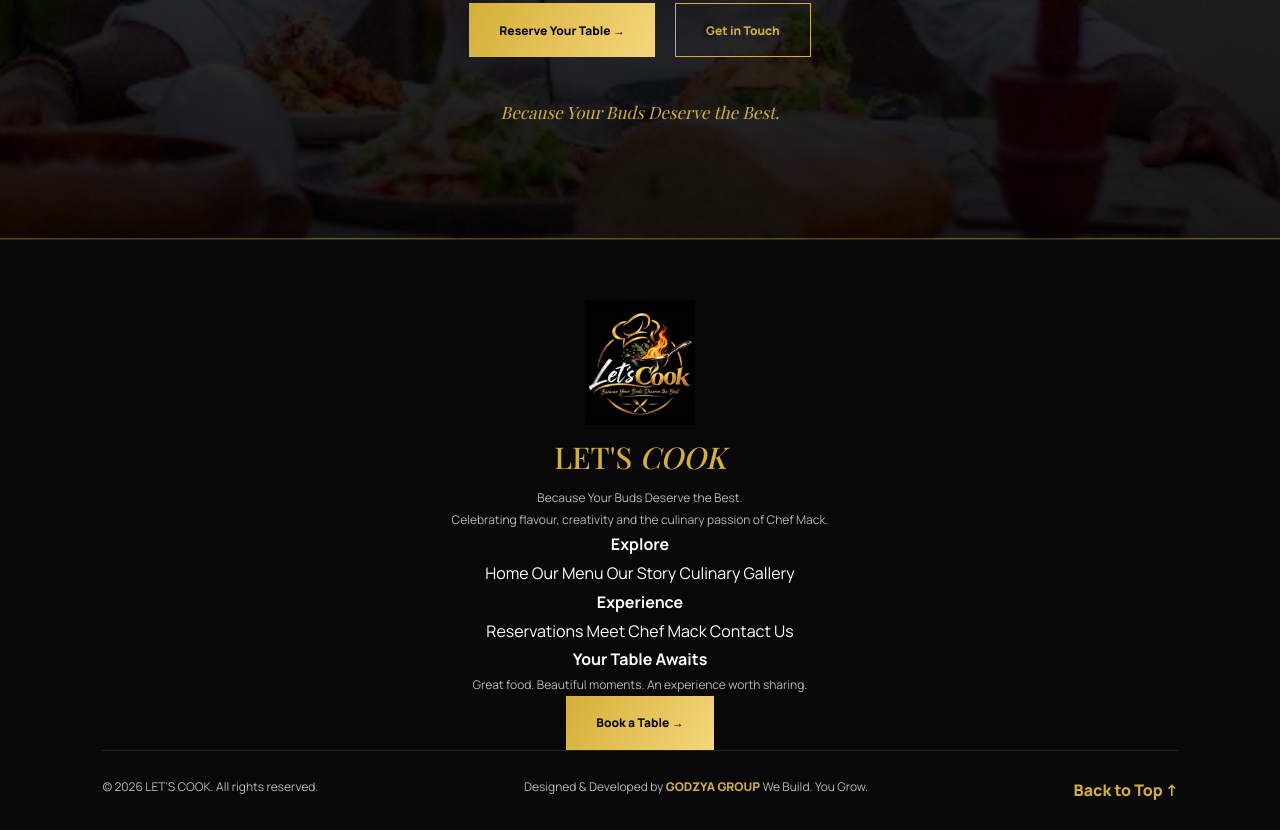
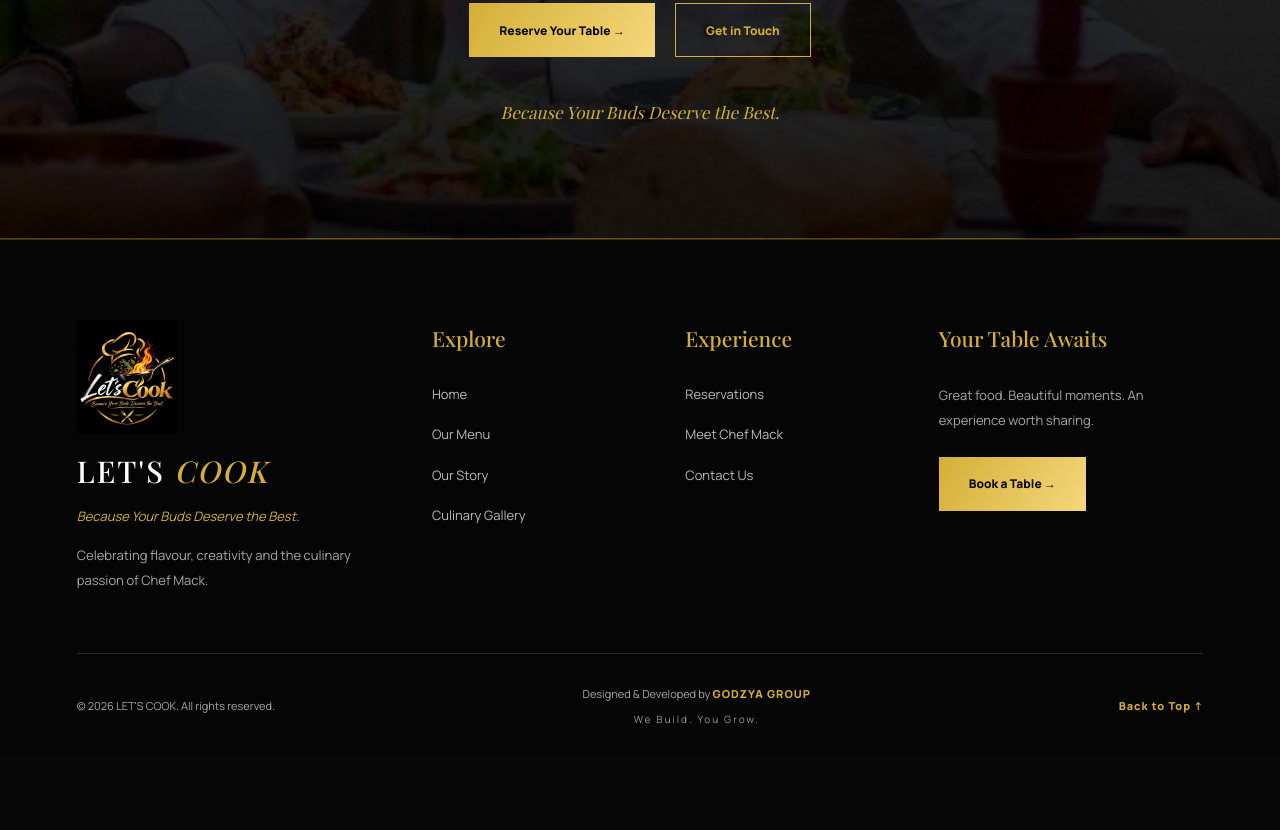
Before and after one commit to deibouya-prog/lets-cook, a plain HTML site: page index.html in a window 1280 px wide. Shown: the part 4631-5461 px from the top of the page. After the commit the page ends 5385 px from the top, so only its background shows below. Drawn offline with nearby package versions, Linux system fonts and the light colour scheme.

Commit message:
Add premium footer styles to style.css

```diff
--- a/style.css
+++ b/style.css
@@ -1,4 +1,3 @@
-
 :root {
     --black: #080808;
     --dark: #111111;
@@ -1072,3 +1071,158 @@ footer p {
     }
 
 }
+
+/* ==================================
+   PREMIUM FOOTER — LET'S COOK
+================================== */
+
+.premium-footer {
+    background: #050505;
+    padding: 80px 6% 25px;
+    text-align: left;
+    border-top: 1px solid rgba(212,175,55,0.25);
+}
+
+.footer-main {
+    display: grid;
+    grid-template-columns: 1.5fr 1fr 1fr 1.3fr;
+    gap: 50px;
+    max-width: 1500px;
+    margin: 0 auto;
+    padding-bottom: 60px;
+}
+
+.footer-brand img {
+    width: 100px;
+    height: auto;
+    margin: 0 0 20px;
+}
+
+.footer-brand h3 {
+    font-family: "Playfair Display", serif;
+    font-size: 30px;
+    color: #ffffff;
+    letter-spacing: 2px;
+}
+
+.footer-brand h3 em {
+    color: var(--gold);
+}
+
+.footer-brand .footer-slogan {
+    color: var(--gold);
+    font-style: italic;
+    margin: 15px 0;
+}
+
+.premium-footer p {
+    font-size: 13px;
+    color: #a8a8a8;
+    line-height: 1.9;
+}
+
+.footer-column h4,
+.footer-invitation h4 {
+    font-family: "Playfair Display", serif;
+    font-size: 21px;
+    font-weight: 500;
+    color: var(--gold);
+    margin-bottom: 25px;
+}
+
+.footer-column a {
+    display: block;
+    width: fit-content;
+    font-size: 13px;
+    color: #bbbbbb;
+    margin-bottom: 17px;
+    transition: color 0.3s ease,
+                transform 0.3s ease;
+}
+
+.footer-column a:hover {
+    color: var(--gold);
+    transform: translateX(5px);
+}
+
+.footer-invitation .btn {
+    display: inline-flex;
+    margin-top: 25px;
+}
+
+.premium-footer .footer-bottom {
+    max-width: 1500px;
+    margin: 0 auto;
+    padding-top: 30px;
+    border-top: 1px solid rgba(212,175,55,0.2);
+    display: flex;
+    justify-content: space-between;
+    align-items: center;
+    gap: 25px;
+}
+
+.premium-footer .footer-bottom p {
+    font-size: 11px;
+}
+
+.developer-credit {
+    text-align: center;
+}
+
+.developer-credit a {
+    color: var(--gold);
+    font-weight: 800;
+    letter-spacing: 1px;
+}
+
+.developer-credit span {
+    display: block;
+    font-size: 10px;
+    color: #999999;
+    letter-spacing: 2px;
+    margin-top: 5px;
+}
+
+.back-to-top {
+    color: var(--gold);
+    font-size: 11px;
+    letter-spacing: 1px;
+    white-space: nowrap;
+}
+
+@media (max-width: 1000px) {
+
+    .footer-main {
+        grid-template-columns: repeat(2, 1fr);
+        gap: 40px;
+    }
+
+}
+
+@media (max-width: 600px) {
+
+    .premium-footer {
+        padding: 60px 7% 25px;
+    }
+
+    .footer-main {
+        grid-template-columns: 1fr;
+        gap: 40px;
+        text-align: center;
+    }
+
+    .footer-brand img {
+        margin: 0 auto 20px;
+    }
+
+    .footer-column a {
+        margin: 0 auto 17px;
+    }
+
+    .premium-footer .footer-bottom {
+        flex-direction: column;
+        text-align: center;
+        gap: 20px;
+    }
+
+}
```
